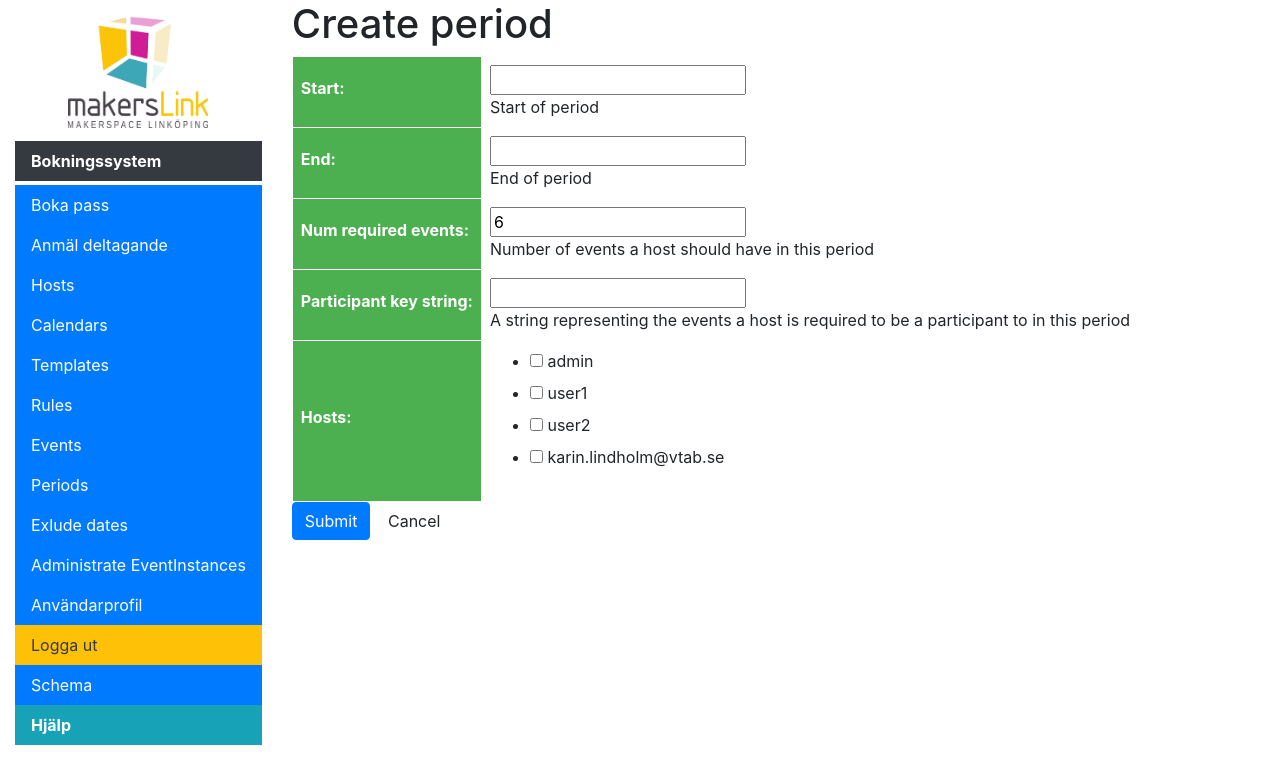
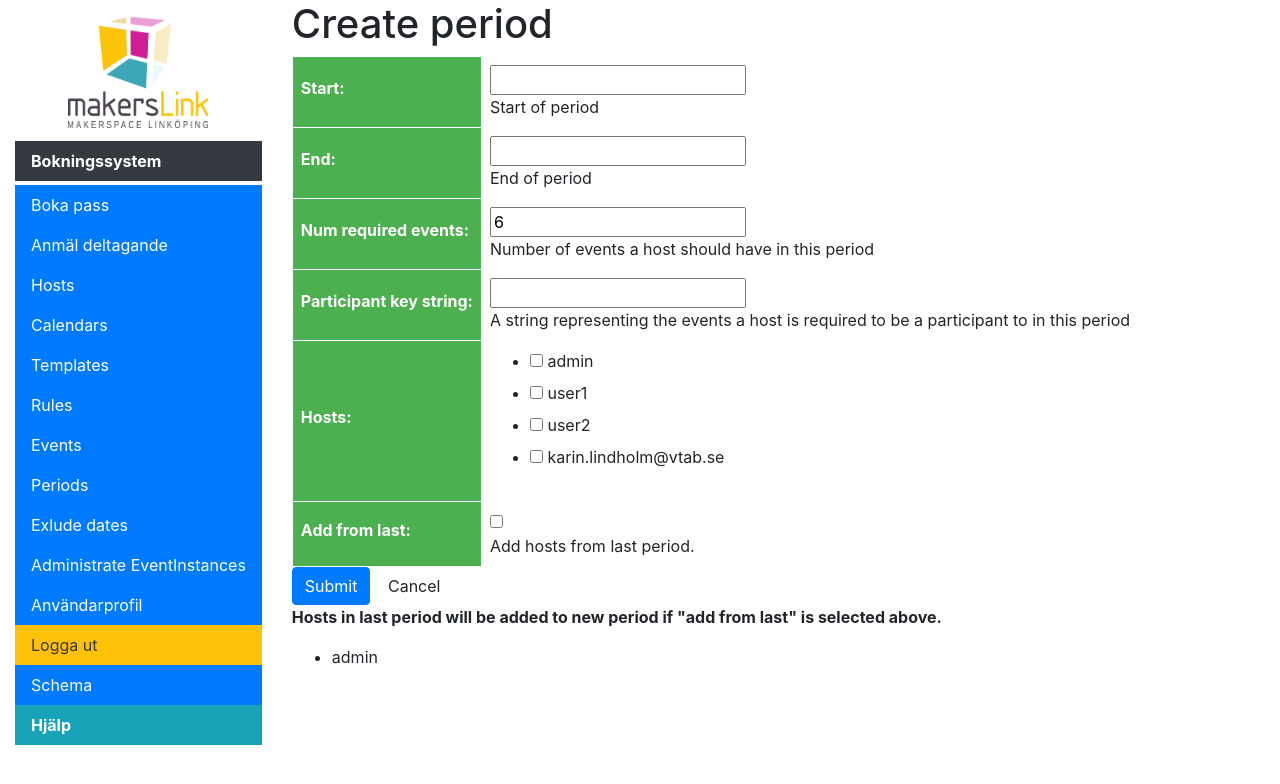
Before and after one commit to makerslink/MakersLink-Scheduling, a Django app: page /scheduler/period/create/ in a window 1280 px wide. Shown: the top 784 px of the page. Run offline with Django 3.2, Linux system fonts and the light colour scheme; a user stored in the database is signed in; data comes from the database, SQL or seed files in the repository; both versions use the stored data as it was after the commit; some libraries are stand-ins or nearby versions.

Commit message:
Added the option to copy hosts from last period when adding a new period.

```diff
--- a/makerslink/scheduler/forms.py
+++ b/makerslink/scheduler/forms.py
@@ -31,6 +31,7 @@ import datetime #for checking renewal date range.
 
 
 class PeriodForm(forms.ModelForm):
+    add_from_last = forms.BooleanField(help_text="Add hosts from last period.")
     class Meta:
         fields = '__all__'
         model = SchedulingPeriod
@@ -39,6 +40,11 @@ class PeriodForm(forms.ModelForm):
             'end': DateMonthPicker,
             'hosts': forms.CheckboxSelectMultiple,
         }
+    def save(self, commit=True):
+        if self.cleaned_data['add_from_last']:
+            self.cleaned_data['hosts'] = SchedulingPeriod.objects.latest('end').hosts.all() | self.cleaned_data['hosts']
+
+        return super(PeriodForm, self).save(commit=commit)
 
 class RuleExclusionForm(forms.ModelForm):
     class Meta:
--- a/makerslink/scheduler/models.py
+++ b/makerslink/scheduler/models.py
@@ -664,7 +664,7 @@ class SchedulingPeriod(models.Model):
     end = models.DateField(help_text="End of period", db_index=True)
     num_required_events = models.IntegerField(default = 6, help_text="Number of events a host should have in this period")
     participant_key_string = ParticipantKeyField(default = "", help_text="A string representing the events a host is required to be a participant to in this period", max_length=10)
-    hosts = models.ManyToManyField(accounts.models.User, related_name="periods", related_query_name="period")
+    hosts = models.ManyToManyField(accounts.models.User, related_name="periods", related_query_name="period", blank=True)
 
     @property
     def name(self):
@@ -741,7 +741,6 @@ class SchedulingPeriod(models.Model):
         """
         return self.name
 
-
 class SchedulingRuleExclusion(models.Model):
     # Fields
     excluded_date = models.DateField(help_text="Date to exclude", db_index=True)
--- a/makerslink/scheduler/templates/scheduler/schedulingperiod_form.html
+++ b/makerslink/scheduler/templates/scheduler/schedulingperiod_form.html
@@ -22,4 +22,22 @@
     <a href="{% url 'periods' %}"><button type="button" class="btn btn-default">Cancel</button></a>
     {% endif %}
 </form>
+
+{% if hosts_last_period.hosts %}
+
+<p><strong>Hosts in last period will be added to new period if
+"add from last" is selected above.</strong></p>
+
+<ul>
+
+  {% for host in hosts_last_period.hosts.all %}
+  <li>
+    {{ host }}
+  </li>
+  {% endfor %}
+
+</ul>
+
+{% endif %}
+
 {% endblock %}
--- a/makerslink/scheduler/views.py
+++ b/makerslink/scheduler/views.py
@@ -140,19 +140,14 @@ class PeriodListView(UserIsStaffMixin, generic.ListView):
 class PeriodDetailView(UserIsStaffMixin, generic.DetailView):
     model = SchedulingPeriod
 
-    def get_context_data(self, **kwargs):
-        # Call the base implementation first to get a context
-        context = super().get_context_data(**kwargs)
-        # Add in a QuerySet of all the books
-        # context['book_list'] = Book.objects.all()
-
-
-
-        return context
-
 class PeriodCreateView(UserIsStaffMixin, CreateView):
     model = SchedulingPeriod
     form_class = PeriodForm
+
+    def get_context_data(self, **kwargs):
+        context = super(PeriodCreateView, self).get_context_data(**kwargs)
+        context['hosts_last_period'] = SchedulingPeriod.objects.latest('end')
+        return context
 
 class PeriodUpdateView(UserIsStaffMixin, UpdateView):
     model = SchedulingPeriod
```
Also changed, not shown: makerslink/makerslink/db/db.sqlite3.
